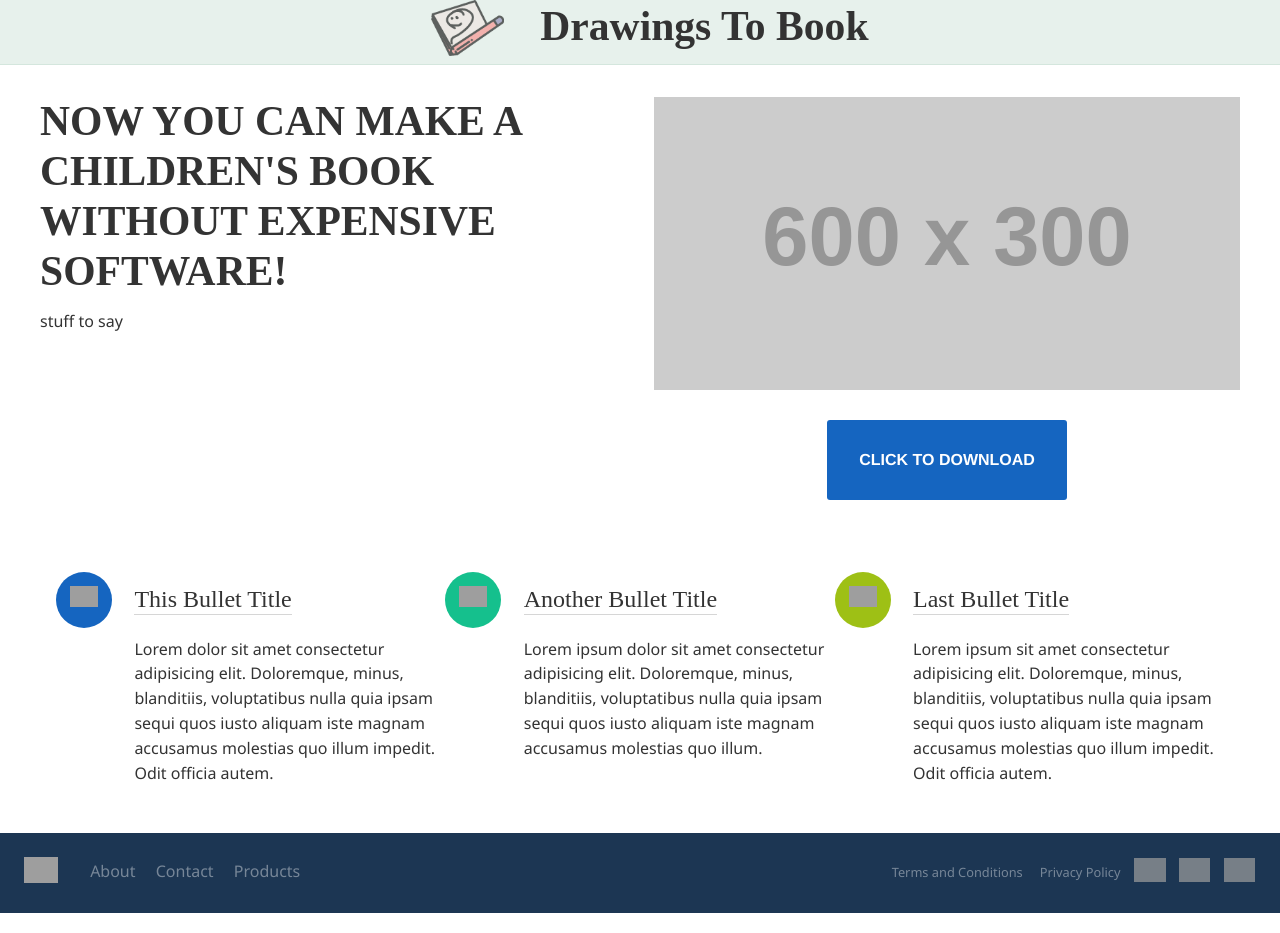
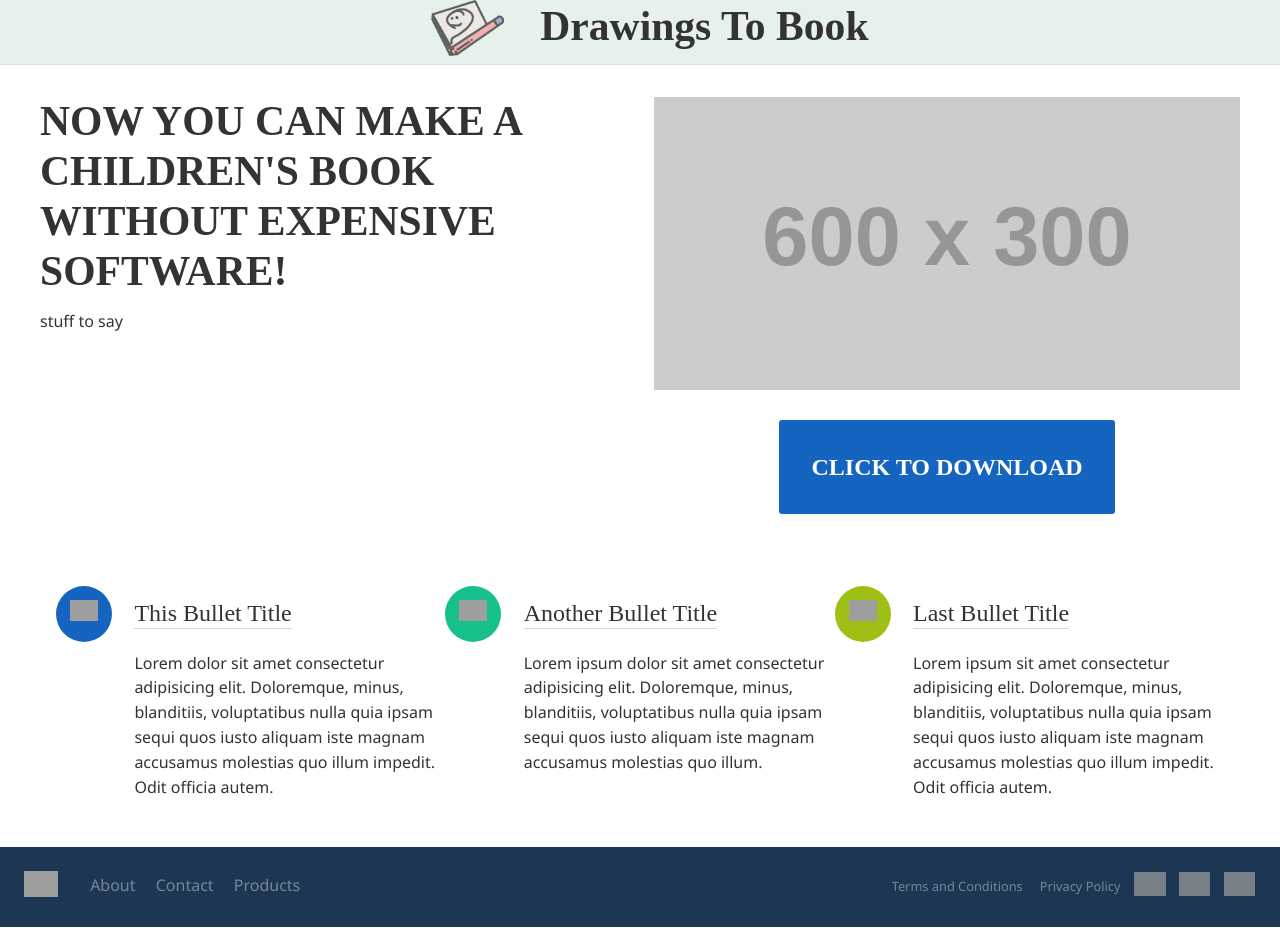
Before and after one commit to fourthirty-two/drawingstobook, a Jekyll site: the page built from index.html, in a window 1280 px wide. Built offline with Jekyll 4.4.1, drawn with Linux system fonts in a browser that asks for light colours; some web fonts are replaced; comment, search, counter and statistics services are not loaded; grey boxes are pictures that could not be loaded.

Commit message:
button design

```diff
--- a/_sass/components/_modal.scss
+++ b/_sass/components/_modal.scss
@@ -36,8 +36,14 @@
   .modal-trigger {
     padding: 2em;
     @extend button;
-    text-transform: uppercase;
     @include margin(null auto);
+
+    > h2 {
+      margin-bottom: 0px;
+      font-weight: 600;
+      text-transform: uppercase;
+    }
+
   }
 
   .modal-fade-screen { // overlay
--- a/index.html
+++ b/index.html
@@ -21,7 +21,9 @@ layout: landing-page
             <div class="modal">
               <label for="modal-1">
                 <div class="modal-trigger">
-                  Click to download
+                  <h2>
+                    Click to download
+                  </h2>
                 </div>
               </label>
               <input class="modal-state" id="modal-1" type="checkbox" />
```
